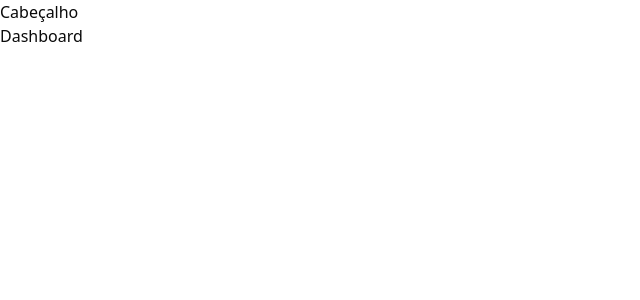
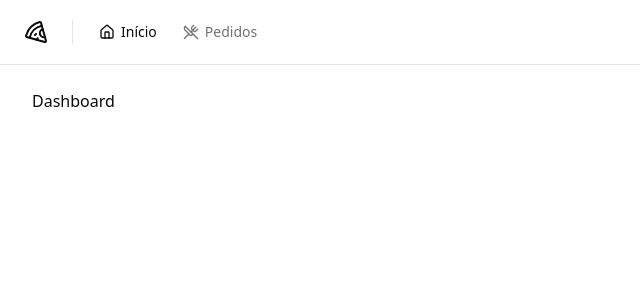
Before and after one commit to brunoanunciacaosouza/pizzashop-web, a React (Vite) app: page / in a window 1280 px wide. Shown: the top 300 px of the page, without its empty margins (0-640 px from the left). Built offline with nearby package versions, Linux system fonts and the light colour scheme.

Commit message:
cabeçalho do layout de dashboard

```diff
--- a/package.json
+++ b/package.json
@@ -13,6 +13,7 @@
     "@hookform/resolvers": "^3.9.0",
     "@radix-ui/react-icons": "^1.3.0",
     "@radix-ui/react-label": "^2.1.0",
+    "@radix-ui/react-separator": "^1.1.0",
     "@radix-ui/react-slot": "^1.1.0",
     "class-variance-authority": "^0.7.0",
     "clsx": "^2.1.1",
--- /dev/null
+++ b/src/components/header.tsx
@@ -0,0 +1,28 @@
+import { Link } from "react-router-dom";
+import { Home, Pizza, UtensilsCrossed } from "lucide-react";
+import { Separator } from "./ui/separator";
+import { NavLink } from "./navlink";
+
+export function Header() {
+  return (
+    <div className="border-b">
+      <div className="flex h-16 items-center gap-6 px-6">
+        <Pizza className="h-6 w-6" />
+
+        <Separator orientation="vertical" className="h-6" />
+
+        <nav className="flex items-center space-x-4 lg:space-x-6">
+          <NavLink to="/">
+            <Home className="h-4 w-5" />
+            Início
+          </NavLink>
+
+          <NavLink to="/orders">
+            <UtensilsCrossed className="h-4 w-5" />
+            Pedidos
+          </NavLink>
+        </nav>
+      </div>
+    </div>
+  );
+}
--- /dev/null
+++ b/src/components/navlink.tsx
@@ -0,0 +1,15 @@
+import { Link, LinkProps, useLocation } from "react-router-dom";
+
+export type NavLinkProps = LinkProps;
+
+export function NavLink(props: NavLinkProps) {
+  const { pathname } = useLocation();
+
+  return (
+    <Link
+      data-current={pathname === props.to}
+      className="flex items-center gap-1 text-sm font-medium text-muted-foreground hover:text-foreground data-[current=true]:text-foreground"
+      {...props}
+    />
+  );
+}
--- /dev/null
+++ b/src/components/ui/separator.tsx
@@ -0,0 +1,29 @@
+import * as React from "react"
+import * as SeparatorPrimitive from "@radix-ui/react-separator"
+
+import { cn } from "@/lib/utils"
+
+const Separator = React.forwardRef<
+  React.ElementRef<typeof SeparatorPrimitive.Root>,
+  React.ComponentPropsWithoutRef<typeof SeparatorPrimitive.Root>
+>(
+  (
+    { className, orientation = "horizontal", decorative = true, ...props },
+    ref
+  ) => (
+    <SeparatorPrimitive.Root
+      ref={ref}
+      decorative={decorative}
+      orientation={orientation}
+      className={cn(
+        "shrink-0 bg-border",
+        orientation === "horizontal" ? "h-[1px] w-full" : "h-full w-[1px]",
+        className
+      )}
+      {...props}
+    />
+  )
+)
+Separator.displayName = SeparatorPrimitive.Root.displayName
+
+export { Separator }
--- a/src/pages/_layouts/app.tsx
+++ b/src/pages/_layouts/app.tsx
@@ -1,10 +1,14 @@
+import { Header } from "@/components/header";
 import { Outlet } from "react-router-dom";
 
-export function AppLayout(){
+export function AppLayout() {
   return (
-    <div>
-      <h1>Cabeçalho</h1>
-        <Outlet/>
+    <div className="flex min-h-screen flex-col antialiased">
+      <Header />
+
+      <div className="flex-1 flex-col gap-4 p-8 pt-6">
+        <Outlet />
+      </div>
     </div>
-  )
+  );
 }
--- a/src/pages/_layouts/auth.tsx
+++ b/src/pages/_layouts/auth.tsx
@@ -4,7 +4,7 @@ import { Pizza } from "lucide-react";
 
 export function AuthLayout() {
   return (
-    <div className="grid min-h-screen grid-cols-2">
+    <div className="grid min-h-screen grid-cols-2 antialiased">
       <div className="flex h-full flex-col justify-between border-r border-foreground/5 bg-muted p-10 text-muted-foreground">
         <div className="flex items-center gap-3 text-lg text-foreground">
           <Pizza className="h-5 w-5" />
```
Also changed, not shown: 1 other file (tests, documents, lock files or other folders).
